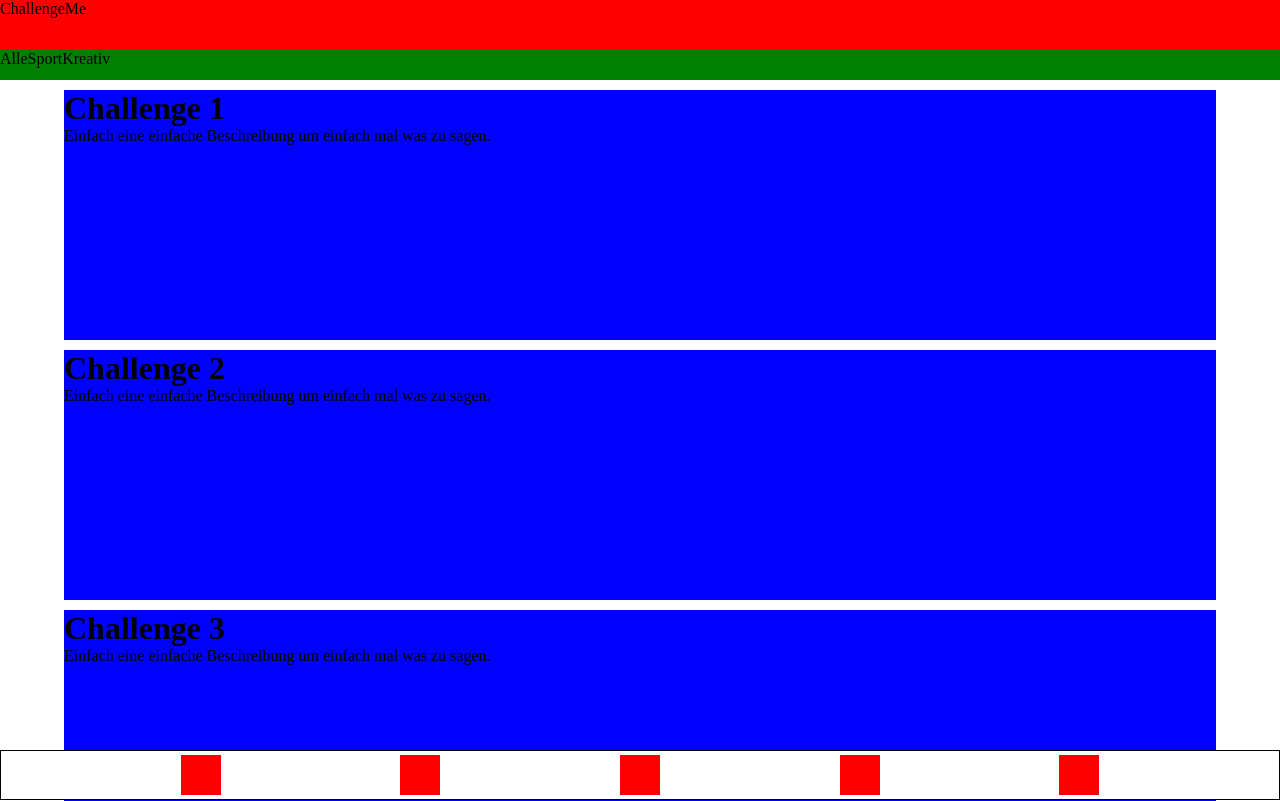
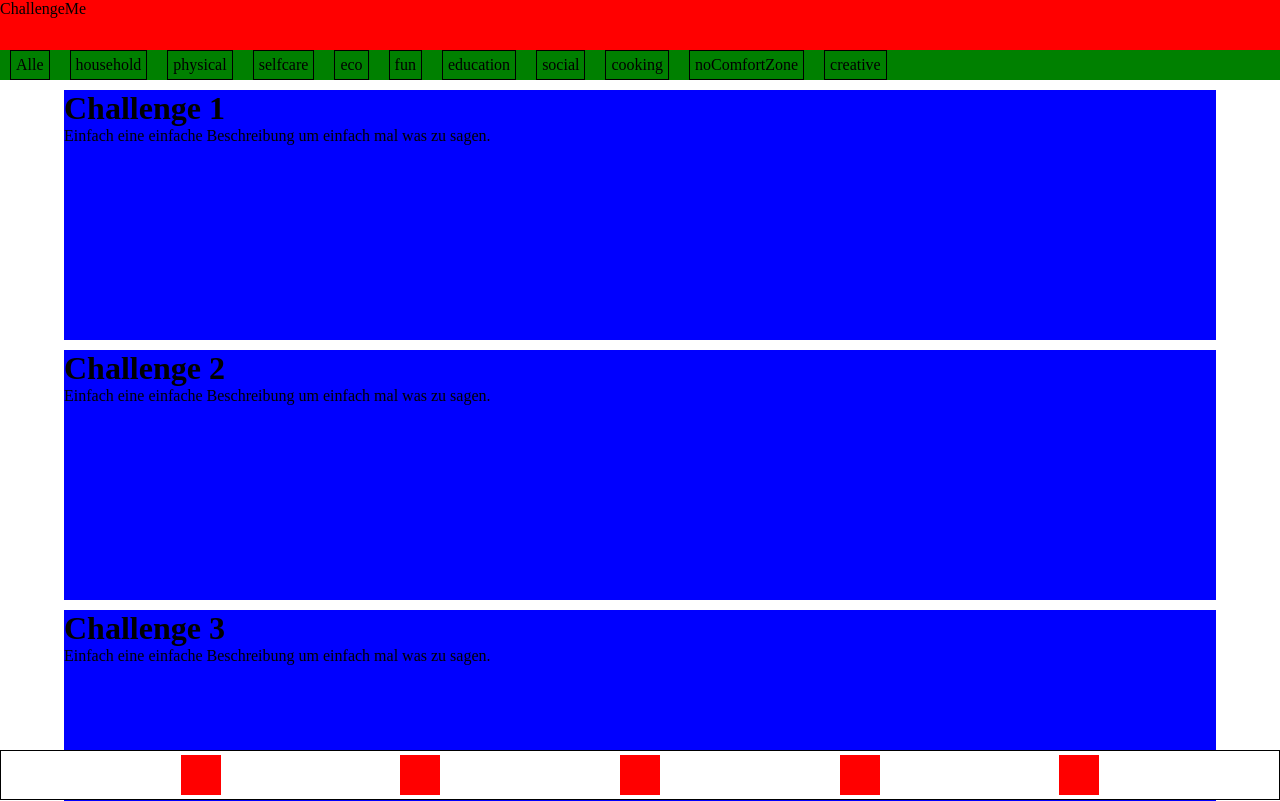
Before and after one commit to Questophant/frontend, an Angular app: page /select-challenge in a window 1280 px wide. Shown: the top 801 px of the page. Built offline with nearby package versions, Linux system fonts and the light colour scheme.

Commit message:
display all categories

```diff
--- a/src/app/pages/select-challenge-page/select-challenge-page.component.html
+++ b/src/app/pages/select-challenge-page/select-challenge-page.component.html
@@ -6,9 +6,10 @@
 	</div>
 
 	<div class="category-bar">
-		<span>Alle</span>
-		<span>Sport</span>
-		<span>Kreativ</span>
+		<span class="category">Alle</span>
+		<span class="category" *ngFor="let category of categories">
+			{{ category }}
+		</span>
 	</div>
 </div>
 
--- a/src/app/pages/select-challenge-page/select-challenge-page.component.scss
+++ b/src/app/pages/select-challenge-page/select-challenge-page.component.scss
@@ -13,8 +13,38 @@ $category-bar-height: 30px;
     }
 
     .category-bar {
+        position: relative;
         height: $category-bar-height;
         background: green;
+        overflow-x: auto;
+        white-space: nowrap;
+
+        /* define scrollbar */
+        ::-webkit-scrollbar {
+            height: 10px;
+        }
+
+        ::-webkit-scrollbar-track {
+            background: #ded7c1;
+            border-radius: 5px;
+        }
+
+        ::-webkit-scrollbar-thumb {
+            background: #888;
+            border-radius: 5px;
+        }
+
+        ::-webkit-scrollbar-thumb:hover {
+            background: #555;
+        }
+
+
+        .category {
+            display: inline-block;
+            border: 1px solid black;
+            margin: 0 10px;
+            padding: 5px;
+        }
     }
 }
 
--- a/src/app/pages/select-challenge-page/select-challenge-page.component.ts
+++ b/src/app/pages/select-challenge-page/select-challenge-page.component.ts
@@ -1,4 +1,5 @@
 import { Component, OnInit } from '@angular/core';
+import { Category } from 'src/app/shared/dtos/category';
 import { ChallengeDto } from 'src/app/shared/dtos/challenge.dto';
 import { ApiService } from 'src/app/shared/services/api-service/api.service';
 
@@ -9,6 +10,7 @@ import { ApiService } from 'src/app/shared/services/api-service/api.service';
 })
 export class SelectChallengePageComponent implements OnInit {
 	challenges$: Promise<ChallengeDto[]>;
+	categories: string[] = Object.keys(Category);
 
 	constructor(private api: ApiService) {
 		this.challenges$ = api.getAllChallenges();
```
Lines whose indentation alone changed are shown as unchanged.
